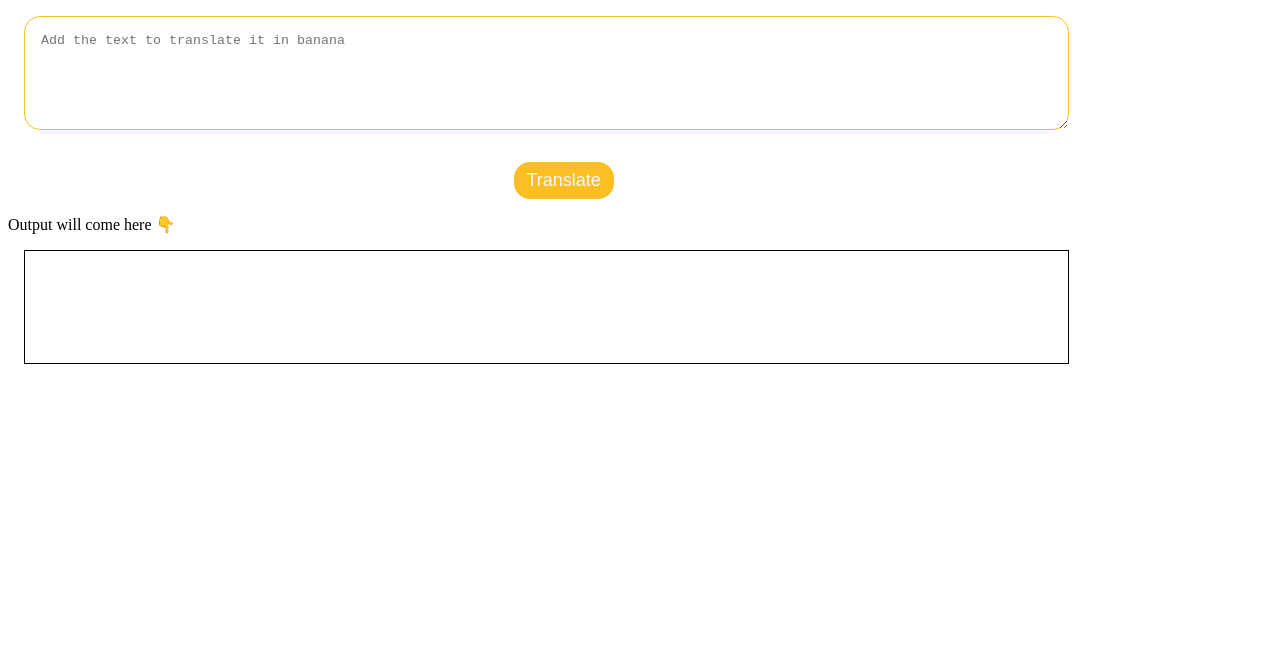
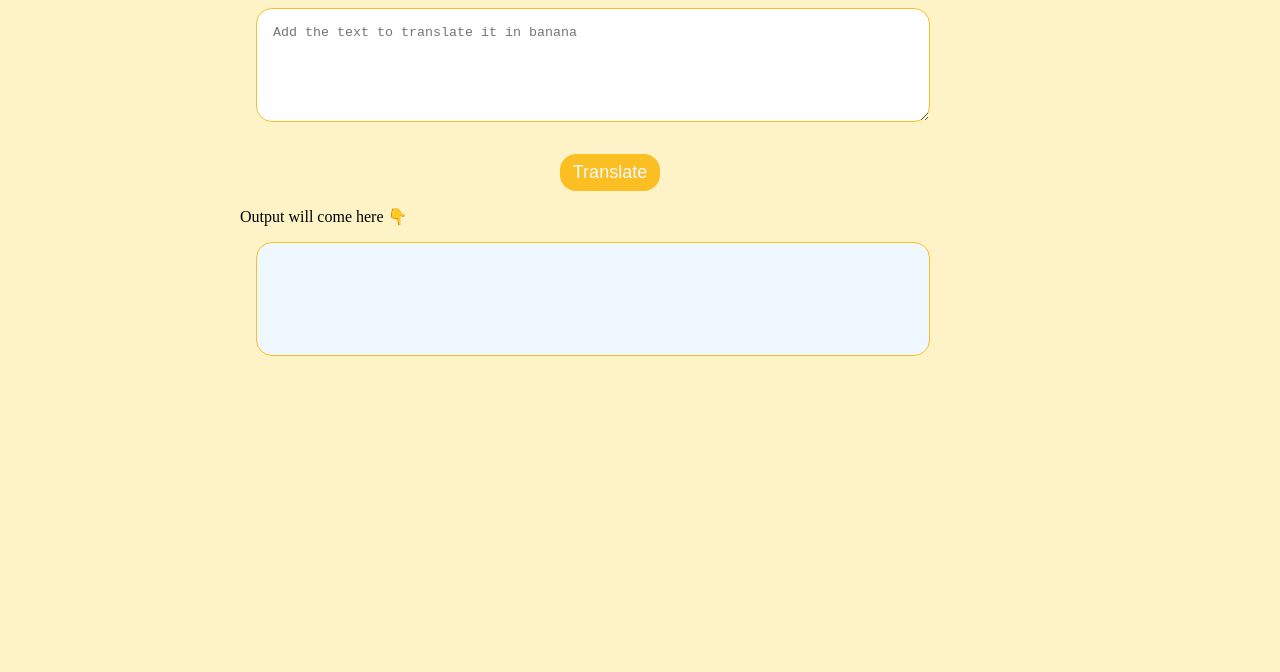
Before and after one commit to Nish-2611/Banana-speak, a plain HTML site: page index.html in a window 1280 px wide. Shown: the part 128-800 px from the top of the page. Drawn offline with Linux system fonts and the light colour scheme.

Commit message:
alert: updated alert text

```diff
--- a/app.js
+++ b/app.js
@@ -11,7 +11,7 @@ function gettranslationURL(inputtext){
 //error handling
 function errorhandler(error){
 console.log("error occured",error);
-alert("Something Wrong with the server Please try again after some time")
+alert("Translation limit exceeded or something Wrong with the server Please try again after 1 hour")
 }
 
 function clickTranslateHandler() {
--- a/style.css
+++ b/style.css
@@ -3,10 +3,14 @@
 
 :root{
   --primary-color:#FBBF24;
+  --secondary-color:#FEF3C7;
 }
 
-
-
+body{
+  max-width: 800px;
+  margin: auto;
+  background-color:var(--secondary-color) ;
+}
 .header{
     background-color:var(--primary-color);
      padding: 0.2rem;
@@ -25,6 +29,8 @@
   font-size: large;
   background-color: var(--primary-color);
   border-radius: 1rem;
+  outline:none;
+  cursor: pointer;
   border: transparent;
 
 
@@ -37,6 +43,7 @@ textarea{
     display: block;
     margin: 1rem;
     padding: 1rem;
+    outline: none;
     border-radius: 1rem;
     border: 0.1rem solid var(--primary-color);
 }
@@ -46,5 +53,7 @@ textarea{
     height: 10vh;
     margin: 1rem;
     padding: 1rem;
-  border: 1px solid black;
+    border-radius: 1rem;
+    background-color: aliceblue;
+    border: 0.1rem solid var(--primary-color);
 }
```
